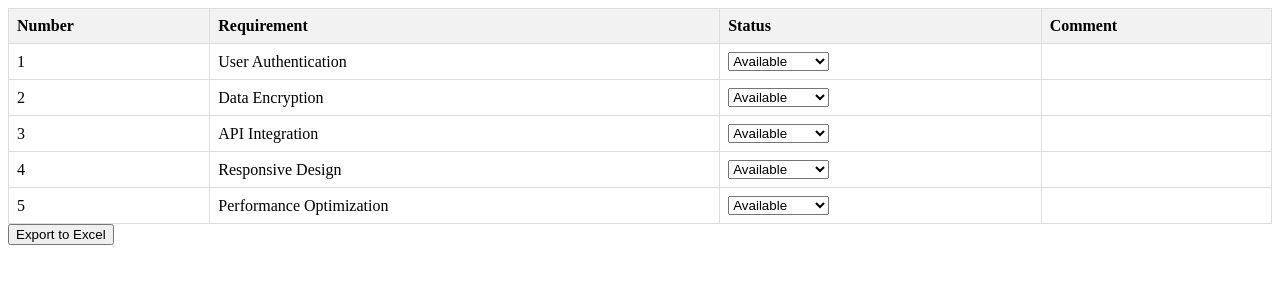
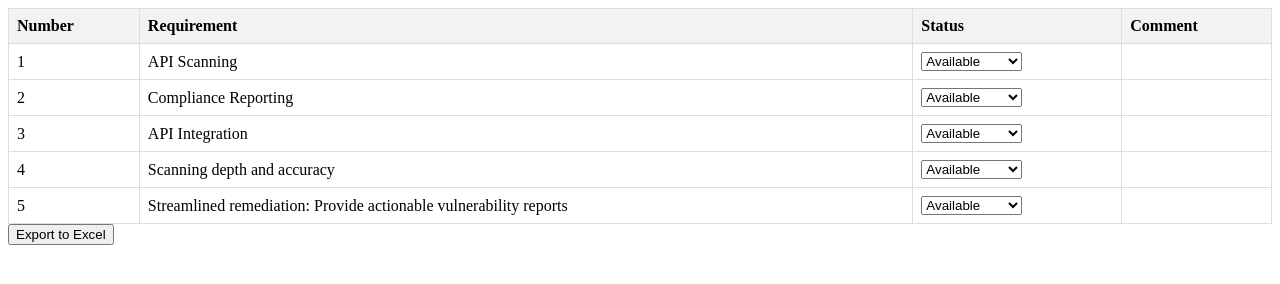
Before and after one commit to netapp-suraj/prototype_requirement_sheet, a plain HTML site: page index.html in a window 1280 px wide. Drawn offline with Linux system fonts and the light colour scheme.

Commit message:
Update index.html

```diff
--- a/index.html
+++ b/index.html
@@ -20,7 +20,7 @@
         <tbody>
             <tr>
                 <td>1</td>
-                <td>User Authentication</td>
+                <td>API Scanning</td>
                 <td>
                     <select>
                         <option>Available</option>
@@ -31,7 +31,7 @@
             </tr>
             <tr>
                 <td>2</td>
-                <td>Data Encryption</td>
+                <td>Compliance Reporting</td>
                 <td>
                     <select>
                         <option>Available</option>
@@ -53,7 +53,7 @@
             </tr>
             <tr>
                 <td>4</td>
-                <td>Responsive Design</td>
+                <td>Scanning depth and accuracy</td>
                 <td>
                     <select>
                         <option>Available</option>
@@ -64,7 +64,7 @@
             </tr>
             <tr>
                 <td>5</td>
-                <td>Performance Optimization</td>
+                <td>Streamlined remediation: Provide actionable vulnerability reports</td>
                 <td>
                     <select>
                         <option>Available</option>
```
